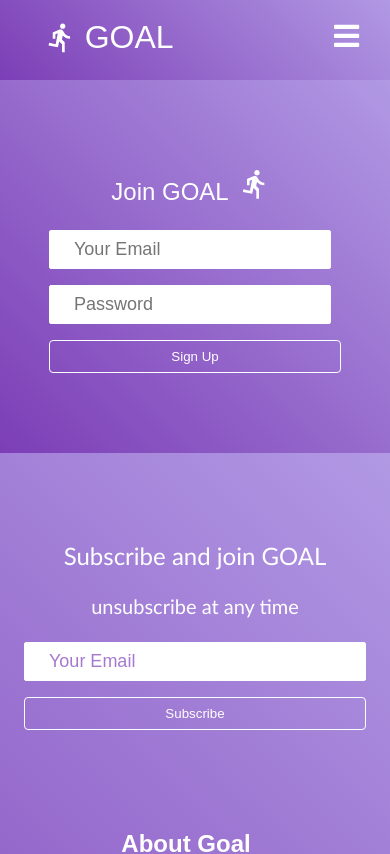
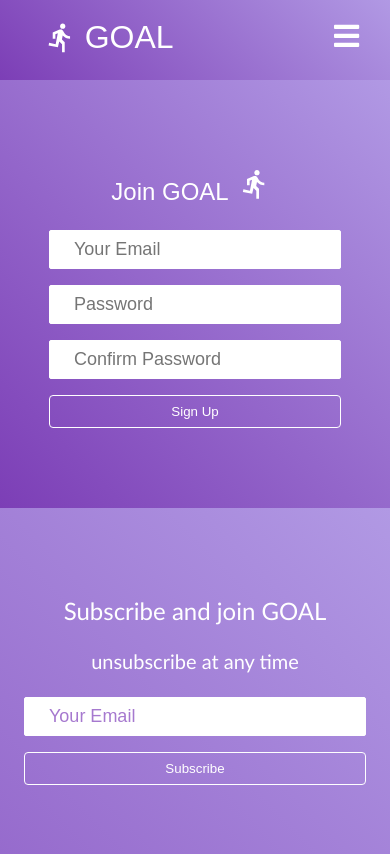
Before and after one commit to Coltthatcher/capstone, a React (Create React App) app: page /sign-up in a window 390 px wide. Shown: the top 854 px of the page. Built offline with nearby package versions, Linux system fonts and the light colour scheme.

Commit message:
edit css

```diff
--- a/src/components/pages/HomePage/SignUp.css
+++ b/src/components/pages/HomePage/SignUp.css
@@ -51,3 +51,25 @@
   align-items:flex-start;
   margin-left: 10px;
 }
+
+@media screen and (max-width: 820px) {
+  .sign-up-links {
+    padding-top: 2rem;
+  }
+
+  .sign-up-input {
+    width: 100%;
+  }
+
+  .sign-up-link-wrapper {
+    flex-direction: column;
+  }
+
+  .sign-up-wrap {
+    flex-direction: column;
+  }
+
+  .btn {
+    width: 100%;
+  }
+}
--- a/src/components/pages/HomePage/SignUp.js
+++ b/src/components/pages/HomePage/SignUp.js
@@ -28,6 +28,14 @@ function SignUp() {
               placeholder='Password'
             />
             </div>
+            <div className='password'>
+            <input
+              className='sign-up-input'
+              name='email'
+              type='email'
+              placeholder='Confirm Password'
+            />
+            </div>
             <Button buttonStyle='btn--outline'>Sign Up</Button>
           </form>
         </div>
```
